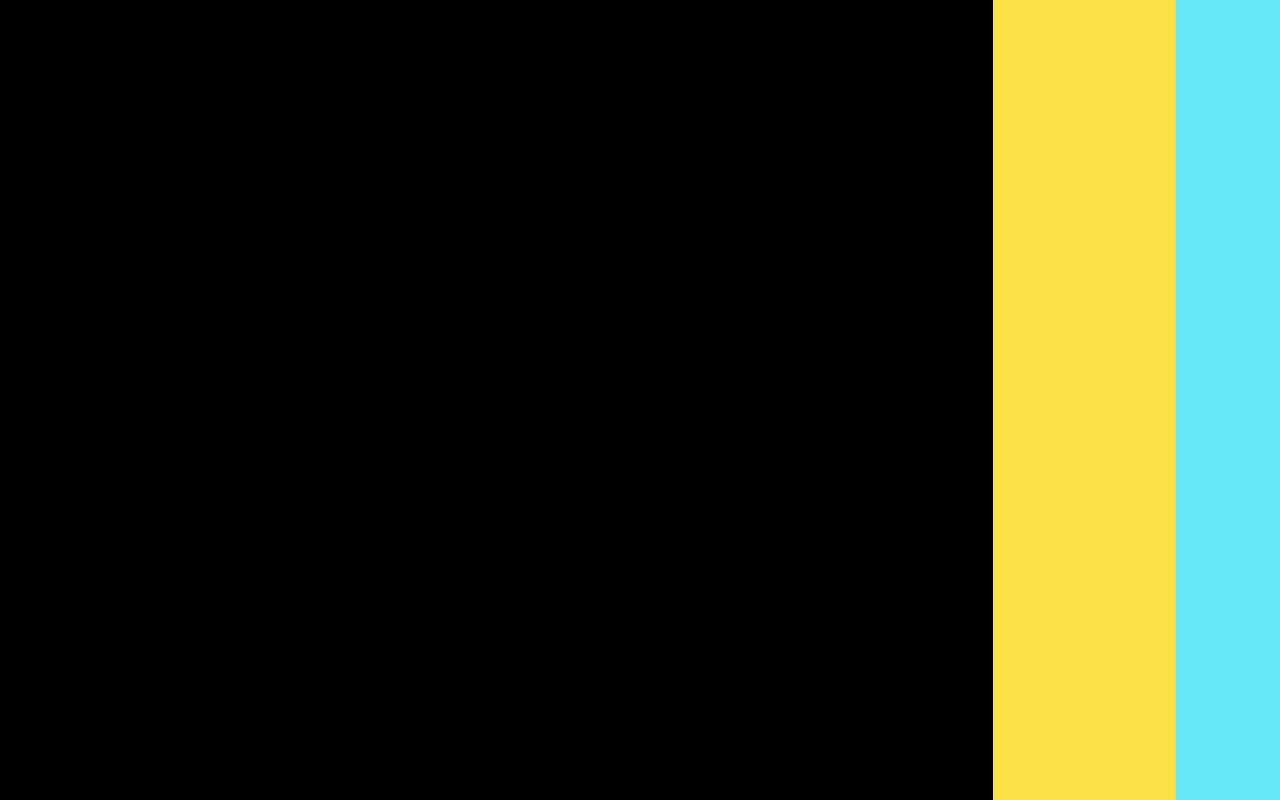
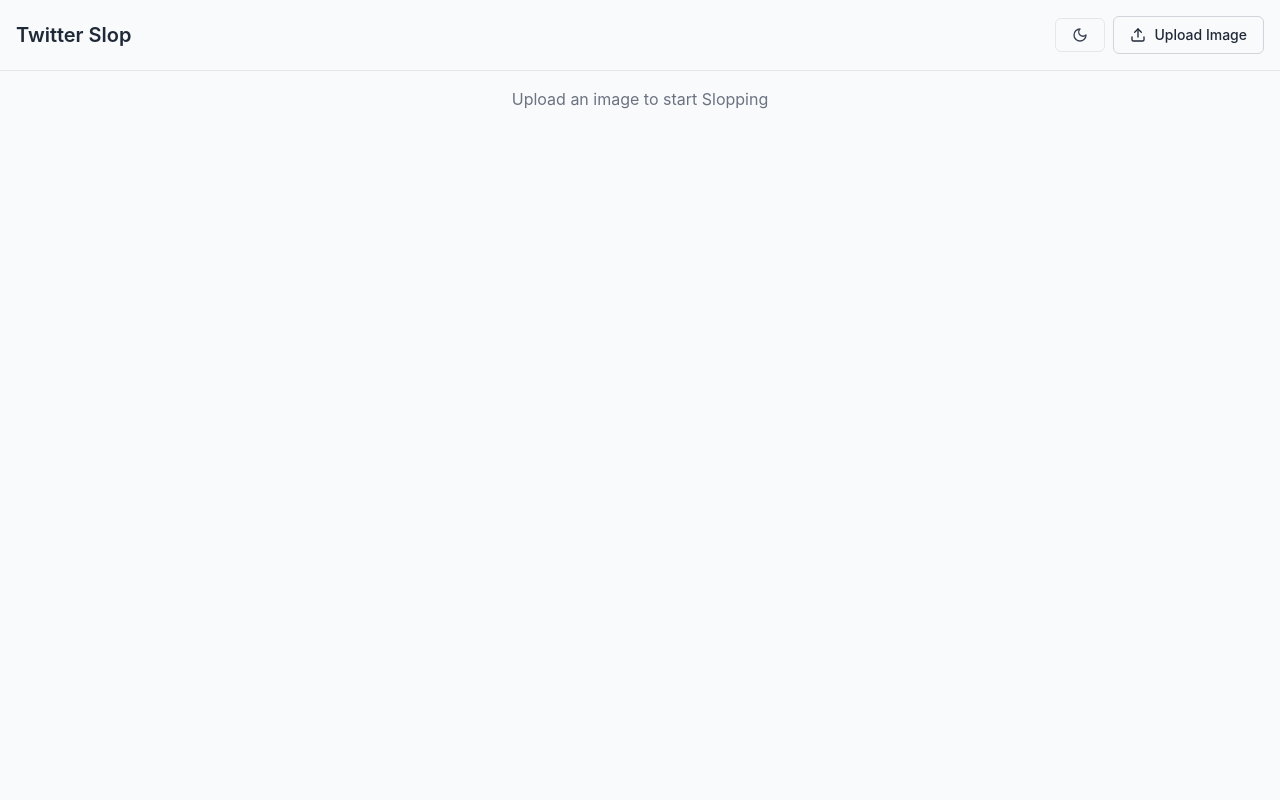
Before and after one commit to benbroks/personalized_twitter, a React (Create React App) app in the folder my-react-app/: page / in a window 1280 px wide. Built offline with nearby package versions, Linux system fonts and the light colour scheme.

Commit message:
take out colors

```diff
--- a/my-react-app/src/App.js
+++ b/my-react-app/src/App.js
@@ -5,12 +5,10 @@
 import { Button } from './ui/button'
 import { Upload, Loader2 } from 'lucide-react'
 import './App.scss'
-import TVAnimation from './components/TVAnimation'
 
 
 function App() {
   const [tweets, setTweets] = useState([])
-  const [showAnimation, setShowAnimation] = useState(true)
   const [likedTweets, setLikedTweets] = useState([])
   const [dislikedTweets, setDislikedTweets] = useState([])
   const [hasUploadedImage, setHasUploadedImage] = useState(false)
@@ -33,9 +31,6 @@
     }
   }
 
-  const handleAnimationComplete = () => {
-    setShowAnimation(false)
-  }
 
   const handleOpenFileDialog = () => {
     fileInputRef.current && fileInputRef.current.click()
@@ -96,7 +91,6 @@
 
   return (
     <ThemeProvider>
-      {showAnimation && <TVAnimation onAnimationComplete={handleAnimationComplete} />}
 
       <div className="font-sans min-h-screen bg-gray-50 dark:bg-neutral-950">
         <header className="flex items-center justify-between border-b p-4 border-gray-200 dark:border-gray-800">
@@ -111,7 +105,7 @@
                 onClick={generateFakeTweet}
                 className="border border-gray-300 text-gray-800 hover:bg-gray-100 dark:border-gray-700 dark:text-gray-100 dark:hover:bg-gray-700"
               >
-                Sloppy Slop
+                Generate Fake Tweet
               </Button>
             )}
             {!hasUploadedImage && (
--- a/my-react-app/src/components/TVAnimation.js
+++ /dev/null
@@ -1,57 +0,0 @@
-import React, { useEffect, useState } from 'react'
-import { cn } from '../lib/utils'
-
-function TVAnimation({ onAnimationComplete }) {
-  const [animationState, setAnimationState] = useState('initial')
-
-  useEffect(() => {
-    // Initial state
-    setTimeout(() => {
-      console.log('Expanding')
-      setAnimationState('expanding')
-    }, 1000)
-
-    // Hold expanded state
-    setTimeout(() => {
-      console.log('Holding')
-      setAnimationState('holding')
-    }, 2000)
-
-    // Start sliding off screen
-    setTimeout(() => {
-      console.log('Separating')
-      setAnimationState('separating')
-    }, 5000)
-
-    // Complete
-    setTimeout(() => {
-      console.log('Complete')
-      setAnimationState('complete')
-      onAnimationComplete()
-    }, 6000)
-  }, [])
-
-  return (
-    <div className={cn(
-      "fixed inset-0 z-50 flex flex-col items-center justify-center bg-black",
-      animationState === 'complete' && 'hidden'
-    )}>
-      <div className={cn(
-        "flex w-full transition-all duration-1000",
-        animationState === 'initial' && 'h-6 opacity-0',
-        (animationState === 'expanding' || animationState === 'holding') && 'h-screen opacity-100',
-        animationState === 'separating' && 'h-screen opacity-100 translate-x-full'
-      )}>
-        <div className="w-1/7 bg-yellow-300" />
-        <div className="w-1/7 bg-cyan-300" />
-        <div className="w-1/7 bg-lime-400" />
-        <div className="w-1/7 bg-fuchsia-500" />
-        <div className="w-1/7 bg-red-500" />
-        <div className="w-1/7 bg-blue-600" />
-        <div className="w-1/7 bg-black" />
-      </div>
-    </div>
-  )
-}
-
-export default TVAnimation
```
